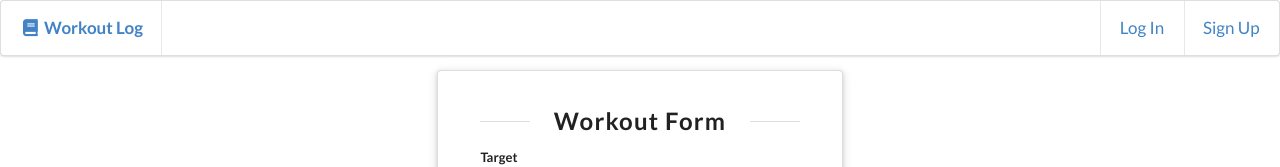
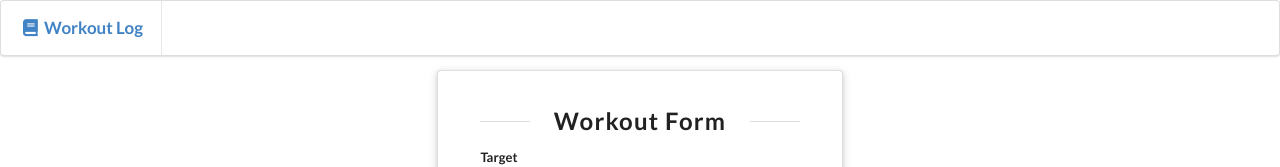
Before and after one commit to nursh/Workout-Log, a React app: page /form in a window 1280 px wide. Shown: the top 167 px of the page. Built offline with nearby package versions, Linux system fonts and the light colour scheme.

Commit message:
Adjusted header for app and added logger for node server

```diff
--- a/package.json
+++ b/package.json
@@ -32,6 +32,7 @@
     "i": "^0.3.5",
     "mocha": "^3.4.2",
     "moment": "^2.18.1",
+    "mongoose": "^4.11.7",
     "ms": "^2.0.0",
     "react-router-dom": "^4.1.2",
     "validator": "^8.0.0"
@@ -51,6 +52,7 @@
     "eslint-plugin-jsx-a11y": "^5.0.3",
     "eslint-plugin-react": "^7.0.1",
     "html-webpack-plugin": "^2.30.1",
+    "morgan": "^1.8.2",
     "nodemon": "^1.11.0",
     "prop-types": "^15.5.10",
     "react": "^15.6.0",
--- a/src/WorkoutHeader.jsx
+++ b/src/WorkoutHeader.jsx
@@ -10,25 +10,9 @@ const Header = props => (
         <Link
           to="/"
         >
-          <i className="book icon"></i>
+          <i className="book icon" />
           Workout Log
         </Link>
-      </div>
-      <div className="right menu">
-        <div className="item">
-          <Link
-            to="/"
-          >
-            Log In
-          </Link>
-        </div>
-        <div className="item">
-          <Link
-            to="/"
-          >
-            Sign Up
-          </Link>
-        </div>
       </div>
     </div>
     <div className="ui container">
```
Also changed, not shown: app.js (+6 -1 lines), 2 other files (tests, documents, lock files or other folders).
